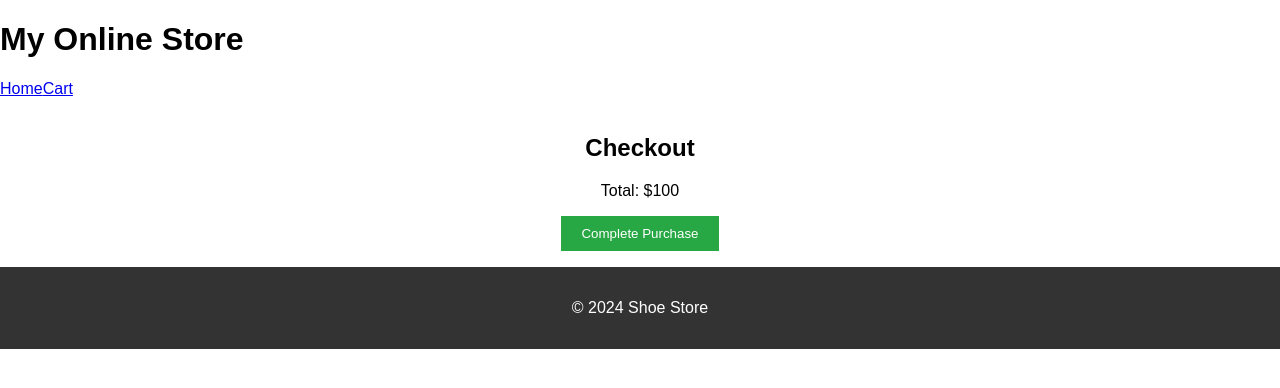
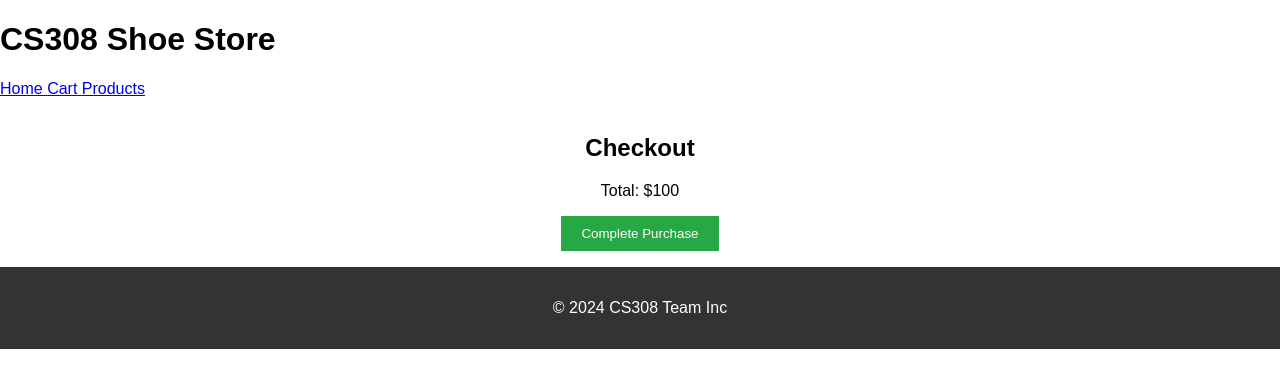
Before and after one commit to shoepify/frontend, a React (Create React App) app: page /checkout in a window 1280 px wide. Shown: the top 388 px of the page. Built offline with nearby package versions, Linux system fonts and the light colour scheme.

Commit message:
Upgraded page structure dummy data presented

```diff
--- a/src/components/Footer.js
+++ b/src/components/Footer.js
@@ -4,7 +4,7 @@ import React from 'react';
 const Footer = () => {
   return (
     <footer className="footer">
-      <p>&copy; 2024 Shoe Store</p>
+      <p>&copy; 2024 CS308 Team Inc</p>
     </footer>
   );
 };
--- a/src/components/Header.js
+++ b/src/components/Header.js
@@ -4,10 +4,11 @@ import React from 'react';
 const Header = () => {
   return (
     <header>
-      <h1>My Online Store</h1>
+      <h1>CS308 Shoe Store</h1>
       <nav>
-        <a href="/">Home</a>
-        <a href="/cart">Cart</a>
+        <a href="/">Home  </a>
+        <a href="/cart">Cart </a>
+        <a href="/products">Products</a>
       </nav>
     </header>
   );
```
Also changed, not shown: src/pages/LoginScreen.js (added).
